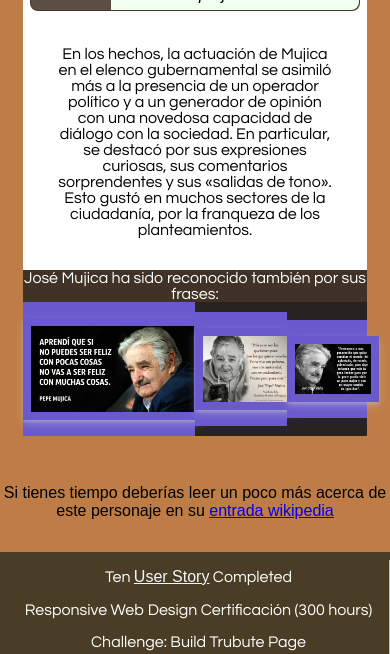
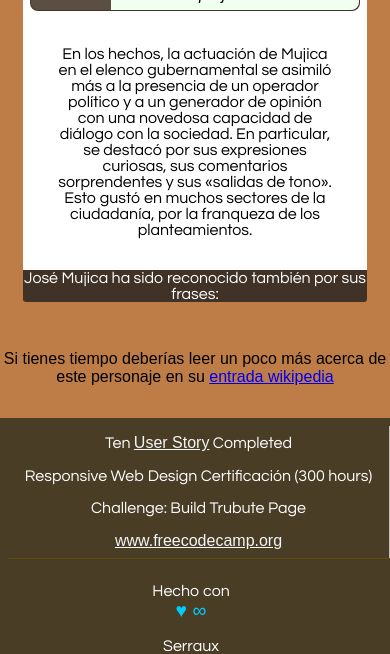
Before and after one commit to serraux/TributePage, a plain HTML site: page index.html in a window 390 px wide. Shown: the part 2576-3230 px from the top of the page. Drawn offline with Linux system fonts and the light colour scheme.

Commit message:
site done

```diff
--- a/index.html
+++ b/index.html
@@ -189,7 +189,7 @@
           José Mujica ha sido reconocido también por sus frases:
         </p>
         <div id="imgphrases">
-          <div class="container-img-phrases" id="cont1">
+          <!--  <div class="container-img-phrases" id="cont1">
             <img src="./img/frases\frase-1.jpg" alt="phrase-1" />
           </div>
           <div class="container-img-phrases">
@@ -197,7 +197,7 @@
           </div>
           <div class="container-img-phrases">
             <img src="./img/frases\frase-4.jpg" alt="phrase-4" />
-          </div>
+          </div> -->
         </div>
       </div>
       <p id="link">
--- a/style/scss/index.scss
+++ b/style/scss/index.scss
@@ -176,10 +176,8 @@ body {
       //font-size: 2vw;
     }
     #imgphrases {
-      //position: relative;
       width: 100%;
-      min-height: 100px;
-
+      height: auto;
       background: rgba(31, 30, 30, 0.712);
       display: flex;
       flex-direction: row;
@@ -300,11 +298,12 @@ hr {
       margin: 0;
     }
   }
-  #imgphrases {
+  #content #imgphrases {
     display: flex;
     flex-direction: row-reverse;
     background: steelblue;
     .container-img-phrases {
+      background: steelblue;
       img {
         max-width: 90%;
         height: auto;
```
Also changed, not shown: style/css/index.css, 1 other file.
